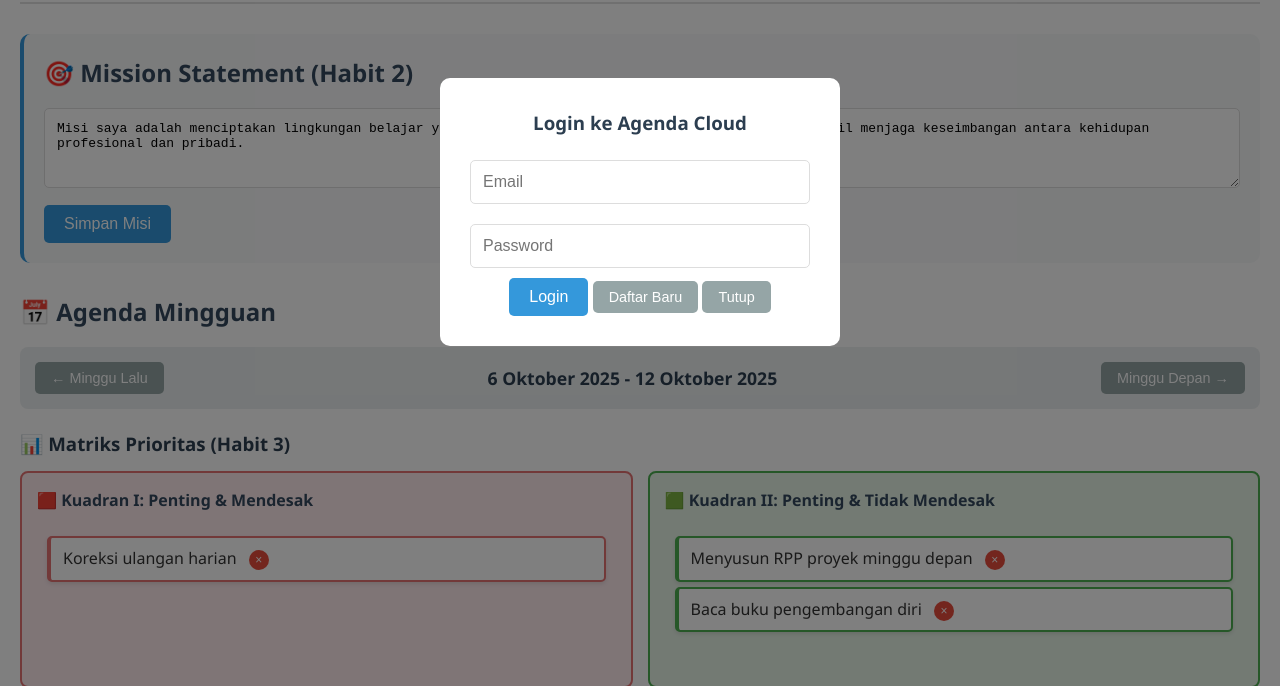
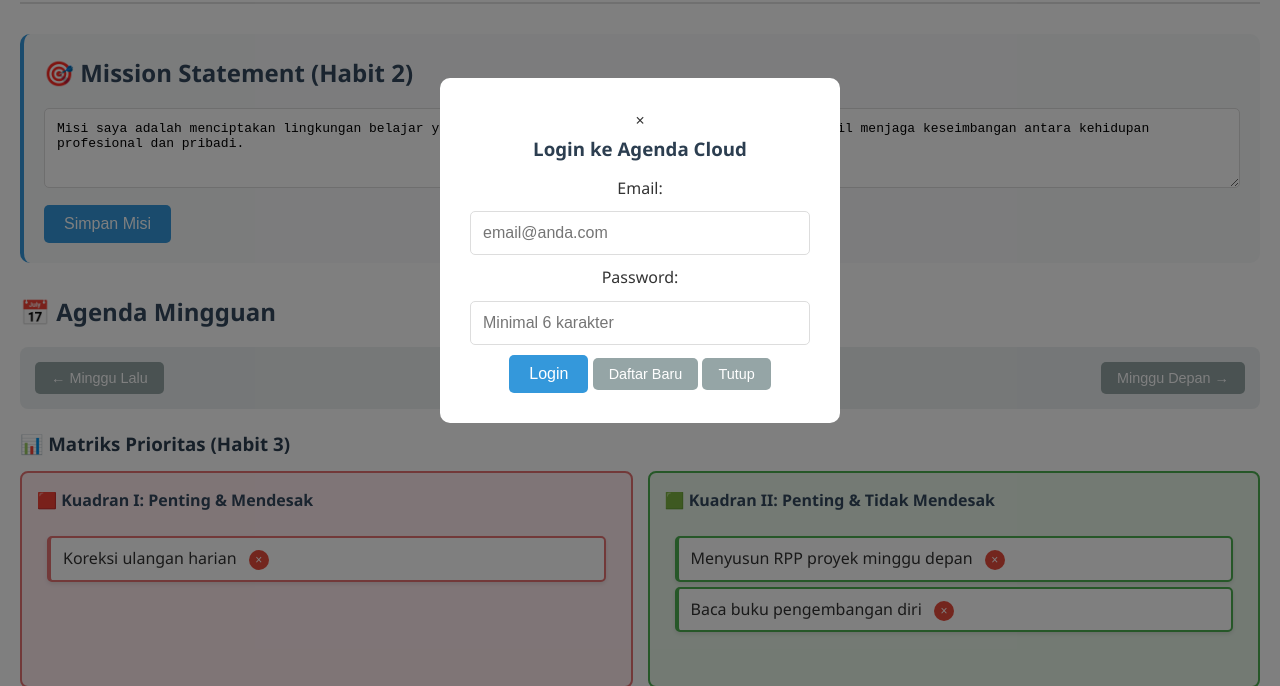
Before and after one commit to pakgurubajuri39/7habits-agenda, a plain HTML site: page index.html in a window 1280 px wide. Both pictures are taken after a click on the button "Login". Shown: the part 114-800 px from the top of the page. Drawn offline with Linux system fonts and the light colour scheme; no server answers.

Commit message:
Update index.html

```diff
--- a/index.html
+++ b/index.html
@@ -133,17 +133,27 @@
         </section>
     </div>
 
-    <!-- Login Modal -->
-    <div id="loginModal" class="modal">
-        <div class="modal-content">
-            <h3>Login ke Agenda Cloud</h3>
-            <input type="email" id="email" placeholder="Email" class="modal-input">
-            <input type="password" id="password" placeholder="Password" class="modal-input">
+<!-- Login Modal -->
+<div id="loginModal" class="modal">
+    <div class="modal-content">
+        <span class="close" onclick="closeLoginModal()">&times;</span>
+        <h3>Login ke Agenda Cloud</h3>
+        <div class="input-group">
+            <label for="email">Email:</label>
+            <input type="email" id="email" placeholder="email@anda.com" class="modal-input">
+        </div>
+        <div class="input-group">
+            <label for="password">Password:</label>
+            <input type="password" id="password" placeholder="Minimal 6 karakter" class="modal-input">
+        </div>
+        <div class="modal-buttons">
             <button onclick="login()" class="btn-primary">Login</button>
             <button onclick="signup()" class="btn-secondary">Daftar Baru</button>
-            <button onclick="closeModal()" class="btn-secondary">Tutup</button>
+            <button onclick="closeLoginModal()" class="btn-secondary">Tutup</button>
         </div>
+        <div id="authMessage" class="auth-message"></div>
     </div>
+</div>
 
     <script src="js/firebase-config.js"></script>
     <script src="js/app.js"></script>
```
